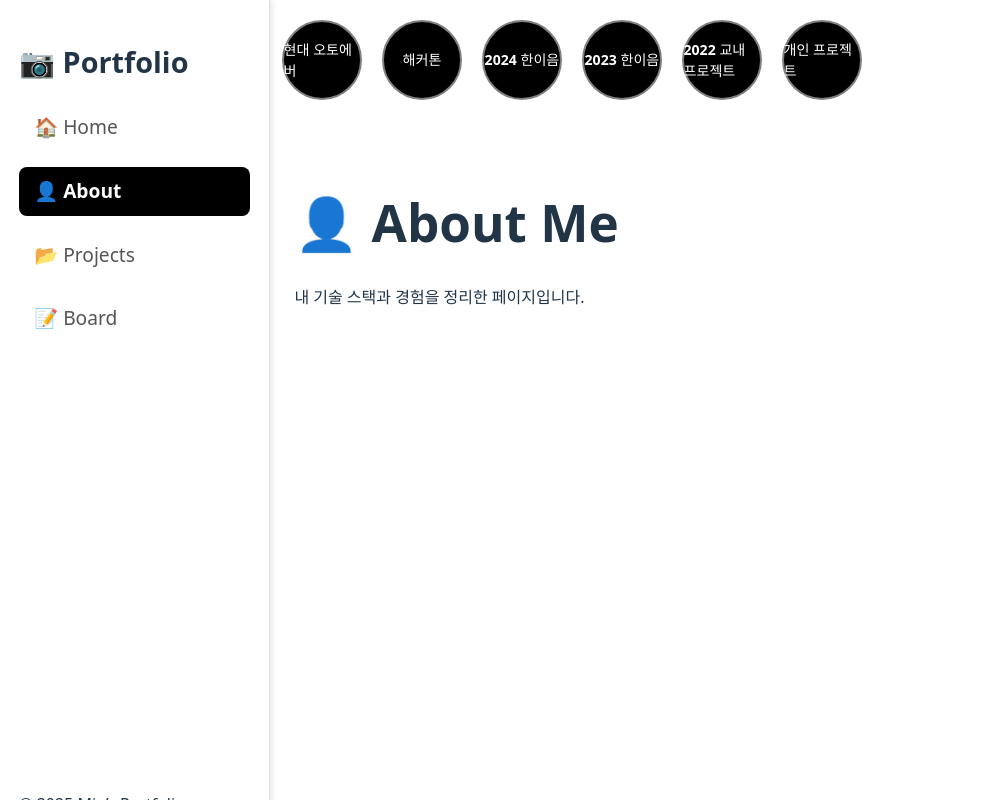
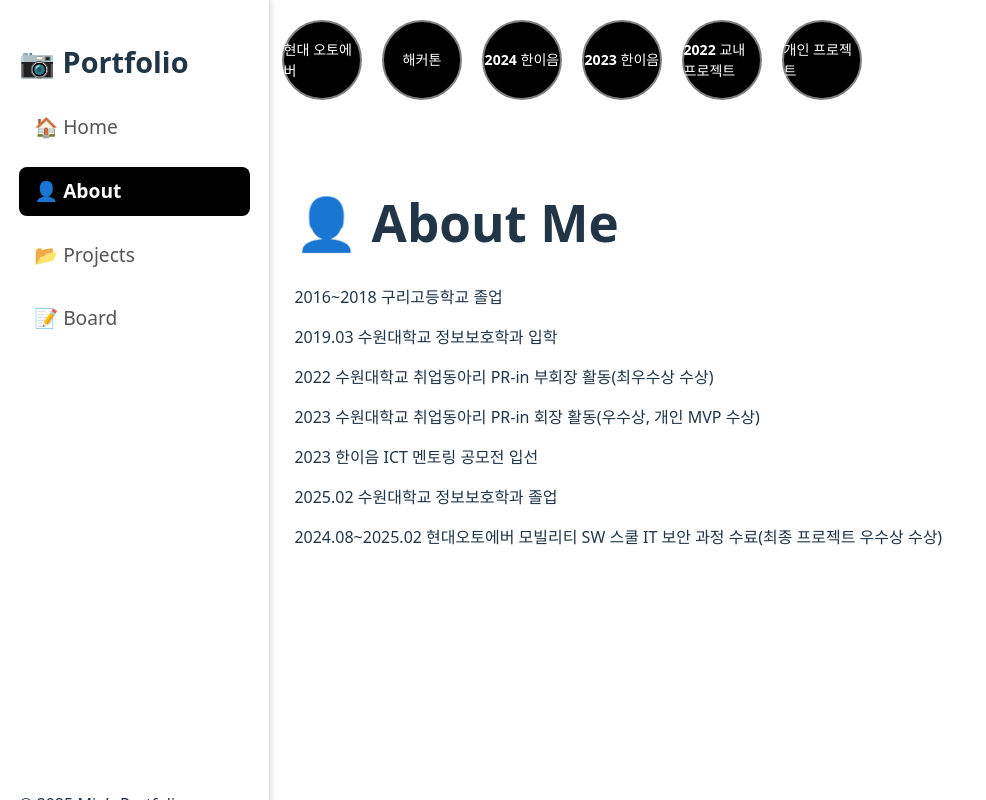
Before and after one commit to zxim/Portfolio, a React (Vite) app: page /#/about in a window 1280 px wide. Shown: the top 800 px of the page, without its empty margins (0-986 px from the left). Built offline with nearby package versions, Linux system fonts and the light colour scheme.

Commit message:
정보 추가

```diff
--- a/src/pages/About.tsx
+++ b/src/pages/About.tsx
@@ -2,7 +2,13 @@ const About = () => {
   return (
     <div>
       <h1 className="text-3xl font-bold">👤 About Me</h1>
-      <p>내 기술 스택과 경험을 정리한 페이지입니다.</p>
+      <p>2016~2018 구리고등학교 졸업</p>
+      <p>2019.03 수원대학교 정보보호학과 입학</p>
+      <p>2022 수원대학교 취업동아리 PR-in 부회장 활동(최우수상 수상)</p>
+      <p>2023 수원대학교 취업동아리 PR-in 회장 활동(우수상, 개인 MVP 수상)</p>
+      <p>2023 한이음 ICT 멘토링 공모전 입선</p>
+      <p>2025.02 수원대학교 정보보호학과 졸업</p>
+      <p>2024.08~2025.02 현대오토에버 모빌리티 SW 스쿨 IT 보안 과정 수료(최종 프로젝트 우수상 수상)</p>
     </div>
   );
 };
```
